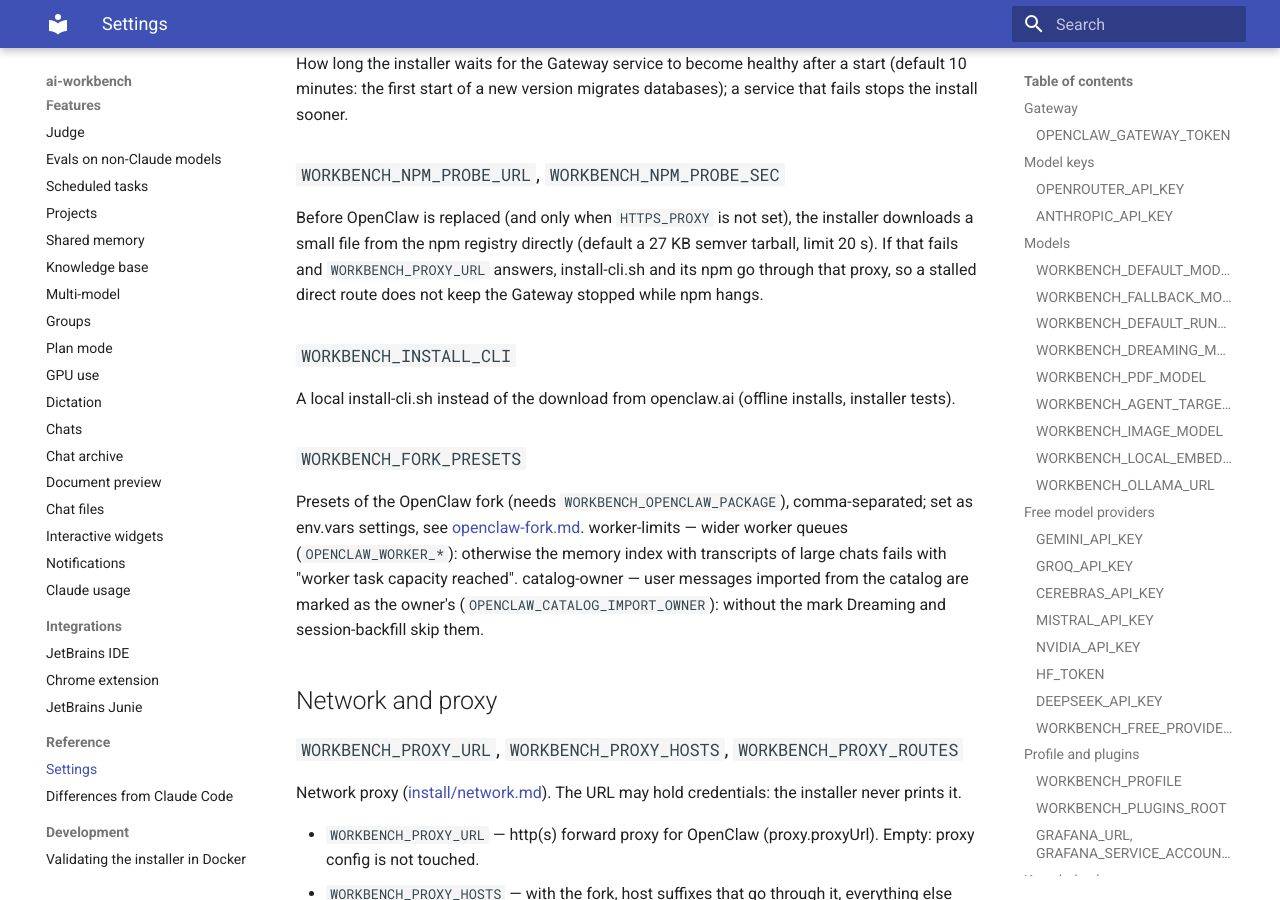
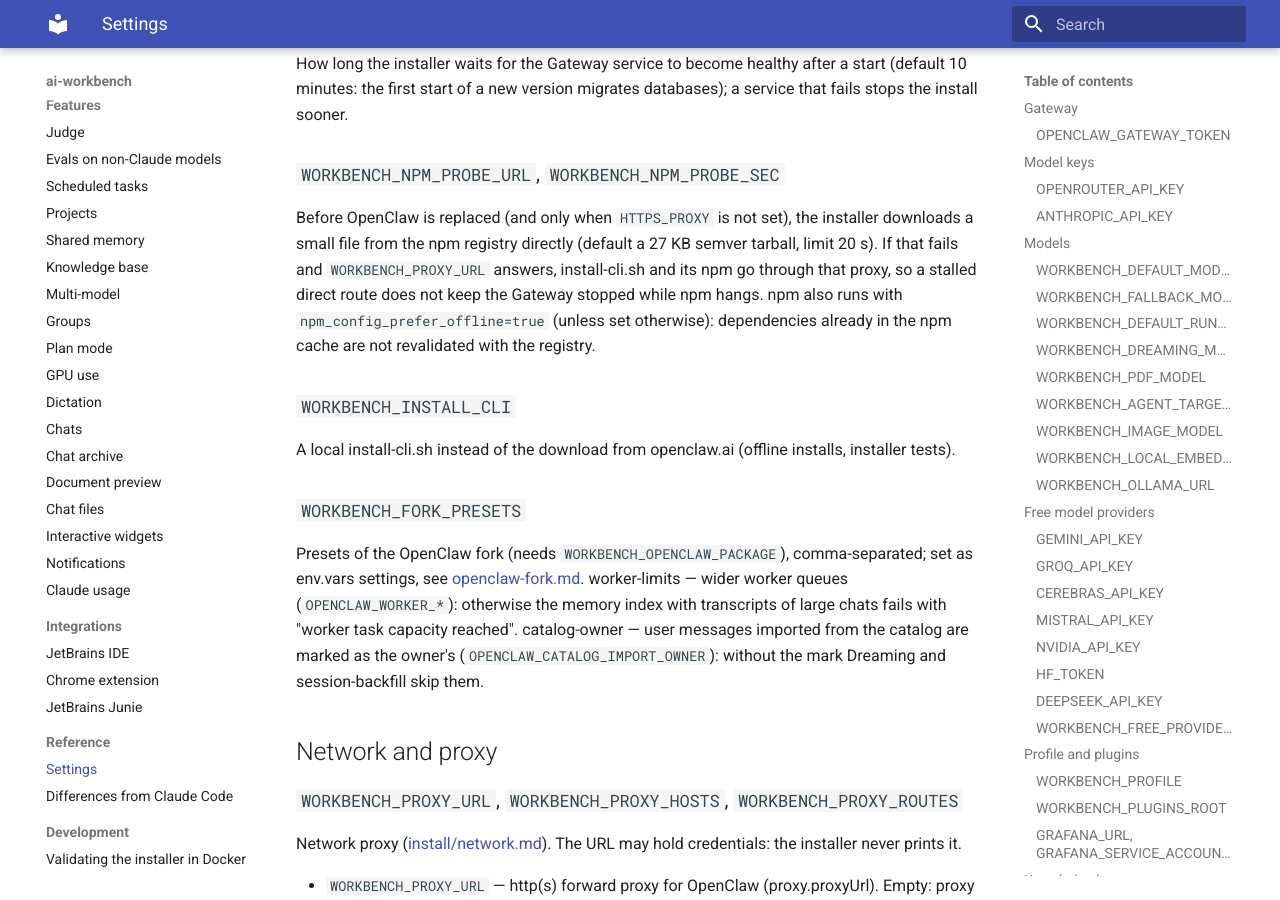
Before and after one commit to SingularBunny/ai-workbench, an MkDocs documentation site: the page built from docs/reference/env.md, in a window 1280 px wide and 900 px high, scrolled down 5866 px. Built offline with MkDocs 1.6.1 and Material for MkDocs 9.7.7, drawn with Linux system fonts in a browser that asks for light colours.

Commit message:
Installer: npm takes OpenClaw dependencies from its cache (prefer-offline) instead of revalidating each one

```diff
--- a/docs/reference/env.md
+++ b/docs/reference/env.md
@@ -166,7 +166,7 @@ How long the installer waits for the Gateway service to become healthy after a s
 
 ### `WORKBENCH_NPM_PROBE_URL`, `WORKBENCH_NPM_PROBE_SEC`
 
-Before OpenClaw is replaced (and only when `HTTPS_PROXY` is not set), the installer downloads a small file from the npm registry directly (default a 27 KB semver tarball, limit 20 s). If that fails and `WORKBENCH_PROXY_URL` answers, install-cli.sh and its npm go through that proxy, so a stalled direct route does not keep the Gateway stopped while npm hangs.
+Before OpenClaw is replaced (and only when `HTTPS_PROXY` is not set), the installer downloads a small file from the npm registry directly (default a 27 KB semver tarball, limit 20 s). If that fails and `WORKBENCH_PROXY_URL` answers, install-cli.sh and its npm go through that proxy, so a stalled direct route does not keep the Gateway stopped while npm hangs. npm also runs with `npm_config_prefer_offline=true` (unless set otherwise): dependencies already in the npm cache are not revalidated with the registry.
 
 ### `WORKBENCH_INSTALL_CLI`
 
```
Also changed, not shown: CHANGELOG.md (+2 -1 lines), 1 other file.
